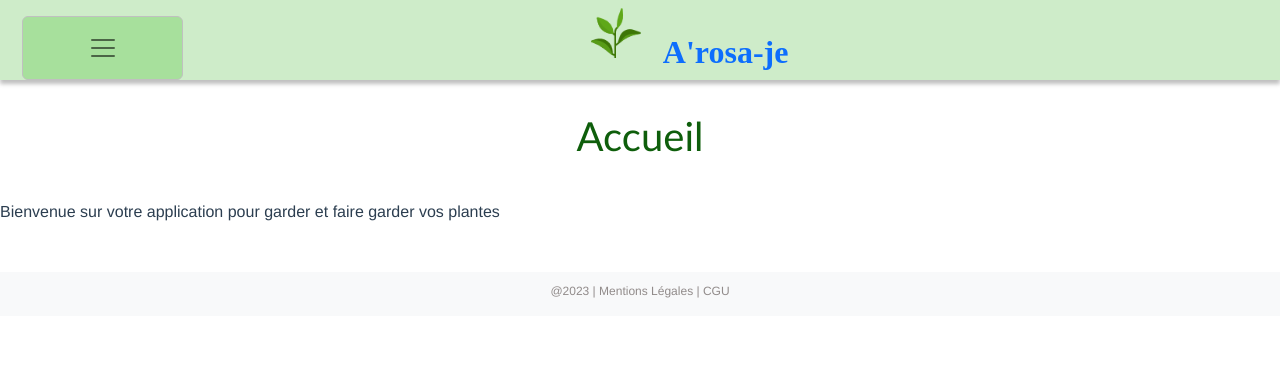
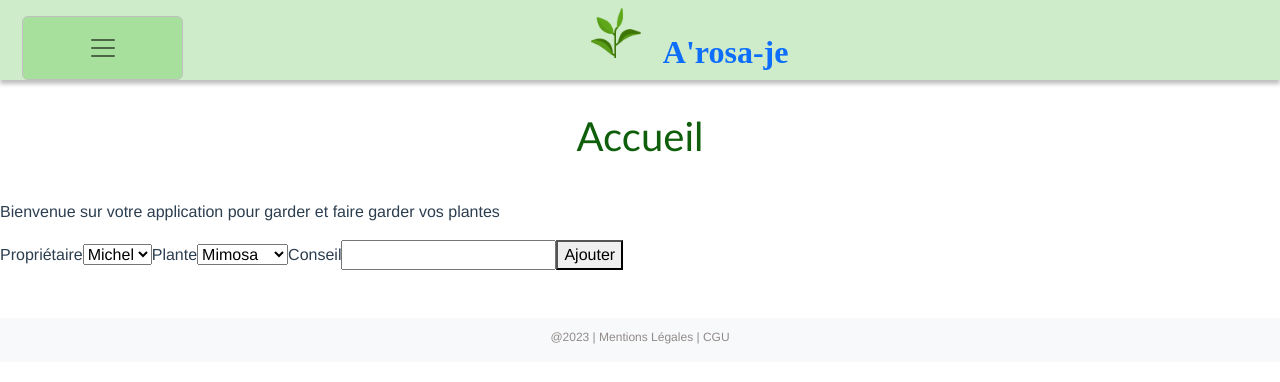
Before and after one commit to mayyyyyl/mspr-app, a Vue app: page /ajouter_conseil in a window 1280 px wide. Shown: the top 382 px of the page. Built offline with nearby package versions, Linux system fonts and the light colour scheme.

Commit message:
page ajouter_conseil

```diff
--- a/src/views/AddCommentView.vue
+++ b/src/views/AddCommentView.vue
@@ -3,13 +3,63 @@
       <h1> Accueil </h1>
       <p>Bienvenue sur votre application pour garder et faire garder vos plantes</p>
     </div>
+
+    <form action="">
+      <label for="proprietaires">Propriétaire</label>
+      <select name="proprietaires" id="proprietaires">
+        <option value="1">Michel</option>
+        <option value="2">Jean</option>
+        <option value="3">Pierre</option>
+      </select>
+
+      <label for="plantes">Plante</label>
+      <select name="plantes" id="plantes">
+        <option value="1">Mimosa</option>
+        <option value="2">Hortensia</option>
+        <option value="3">Dahlia</option>
+      </select>
+
+      <label for="comment">Conseil</label>
+      <input type="text" name="conseil" id="conseil">
+
+      <button type="submit">Ajouter</button>
+
+
+    </form>
   </template>
 
   <script>
+  const proprietaires = [
+    { id: 1, name: 'Michel', id_plant: 1 },
+    { id: 2, name: 'Jean', id_plant: 2 },
+    { id: 3, name: 'Pierre', id_plant: 3 }
+  ]
+  const plantes = [
+    { id: 1, name: 'Mimosa',
+    conseil : 'Arrosez-la peu souvent.',
+    image: 'https://www.jardiner-malin.com/wp-content/uploads/2019/03/mimosa-1.jpg' },
+    { id: 2, name: 'Hortensia',
+    conseil : 'Arrosez-la trés souvent.',
+    image: 'https://www.jardiner-malin.com/wp-content/uploads/2019/03/hortensia-1.jpg' },
+    { id: 3, name: 'Dahlia',
+    conseil : 'Arrosez-la pas du tout.',
+    image: 'https://www.jardiner-malin.com/wp-content/uploads/2019/03/dahlia-1.jpg' },
+  ];
+  const conseil = "";
+
+
+
+
   import Navigation from '@/components/Navigation.vue';
   import Footer from '@/components/Footer.vue'
 
   export default {
+    data(){
+      return {
+        proprietaires,
+        plantes
+      }
+    },
     components: {
       Navigation,
       Footer
```
